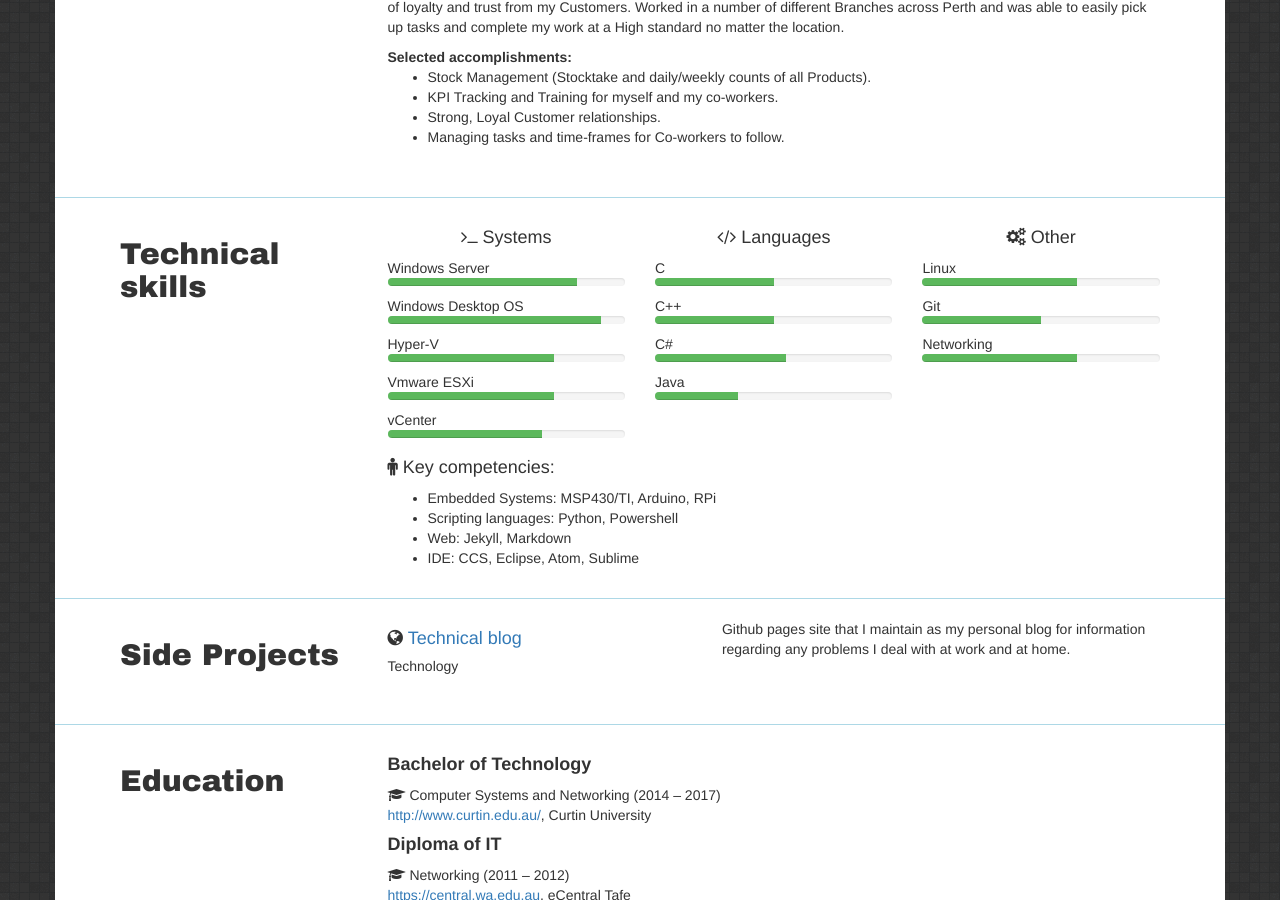
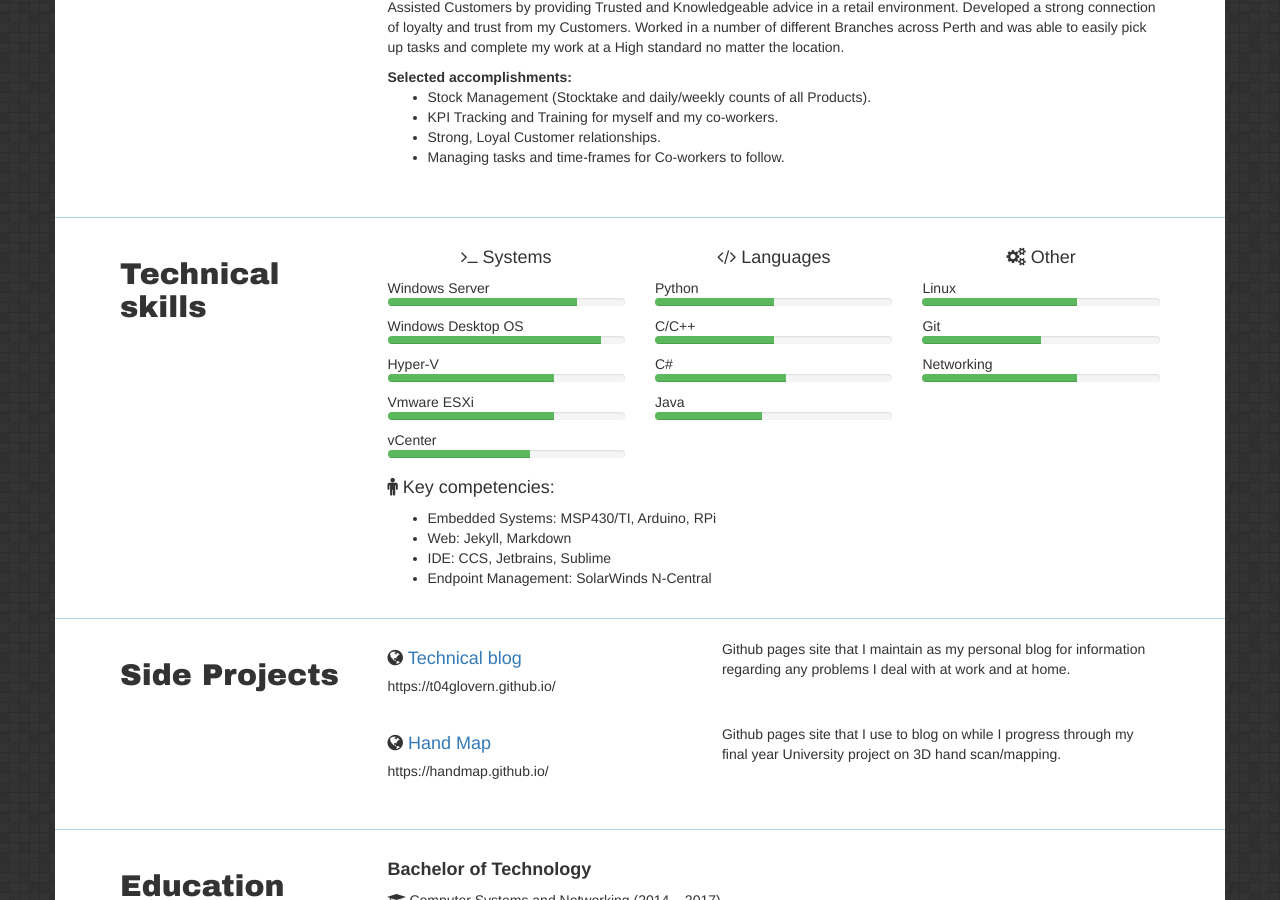
Before and after one commit to t04glovern/t04glovern.github.io.raw, a Jekyll site: the page built from cv.html, in a window 1280 px wide and 900 px high, scrolled down 1088 px. Built offline with Jekyll 4.4.1, drawn with Linux system fonts in a browser that asks for light colours; nearby versions of some CDN libraries; some web fonts are replaced; some of the changed text lies outside the part shown.

Commit message:
Updated CV

```diff
--- a/_data/cv.yml
+++ b/_data/cv.yml
@@ -23,7 +23,8 @@ career:
     - accomplishment: POS and EFTPOS installation and management.
     - accomplishment: ESXi / vCenter implementation and servicing.
     - accomplishment: Managing and Administering project documentation.
-    - accomplishment: Task automation.
+    - accomplishment: Task automation when applicable.
+    - accomplishment: Responsible for upgrading and managing our support desks ticketing system.
  - position: Support Technician
    company: Command IT
    location: Perth, Western Australia
@@ -50,9 +51,9 @@ career:
 technicalSkills:
   list:
     - tr: "Embedded Systems: MSP430/TI, Arduino, RPi"
-    - tr: "Scripting languages: Python, Powershell"
     - tr: "Web: Jekyll, Markdown"
-    - tr: "IDE: CCS, Eclipse, Atom, Sublime"
+    - tr: "IDE: CCS, Jetbrains, Sublime"
+    - tr: "Endpoint Management: SolarWinds N-Central"
   systems:
    - name: Windows Server
      level: 80
@@ -63,16 +64,16 @@ technicalSkills:
    - name: Vmware ESXi
      level: 70
    - name: vCenter
-     level: 65
+     level: 60
   languages:
-   - name: C
+   - name: Python
      level: 50
-   - name: C++
+   - name: C/C++
      level: 50
    - name: C#
      level: 55
    - name: Java
-     level: 35
+     level: 45
   other:
    - name: Linux
      level: 65
@@ -84,9 +85,15 @@ technicalSkills:
 sideProjects:
   - name: Technical blog
     description: Github pages site that I maintain as my personal blog for information regarding any problems I deal with at work and at home.
-    link: http://t04glovern.github.io/
+    link: https://t04glovern.github.io/
     type: site
-    langs: Technology
+    langs: https://t04glovern.github.io/
+
+  - name: Hand Map
+    description: Github pages site that I use to blog on while I progress through my final year University project on 3D hand scan/mapping.
+    link: https://handmap.github.io/
+    type: site
+    langs: https://handmap.github.io/
 
 education:
   - name: Bachelor of Technology
```
